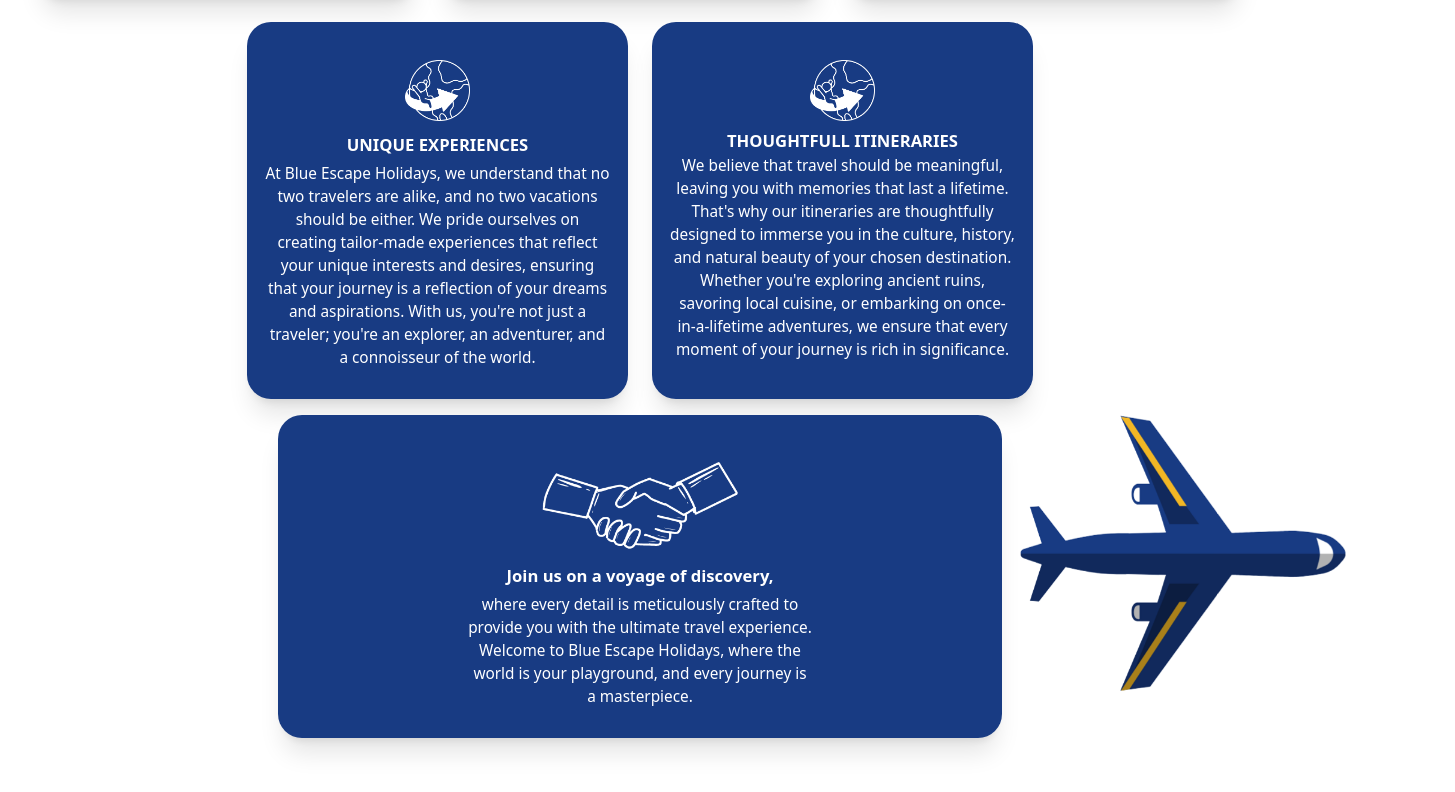
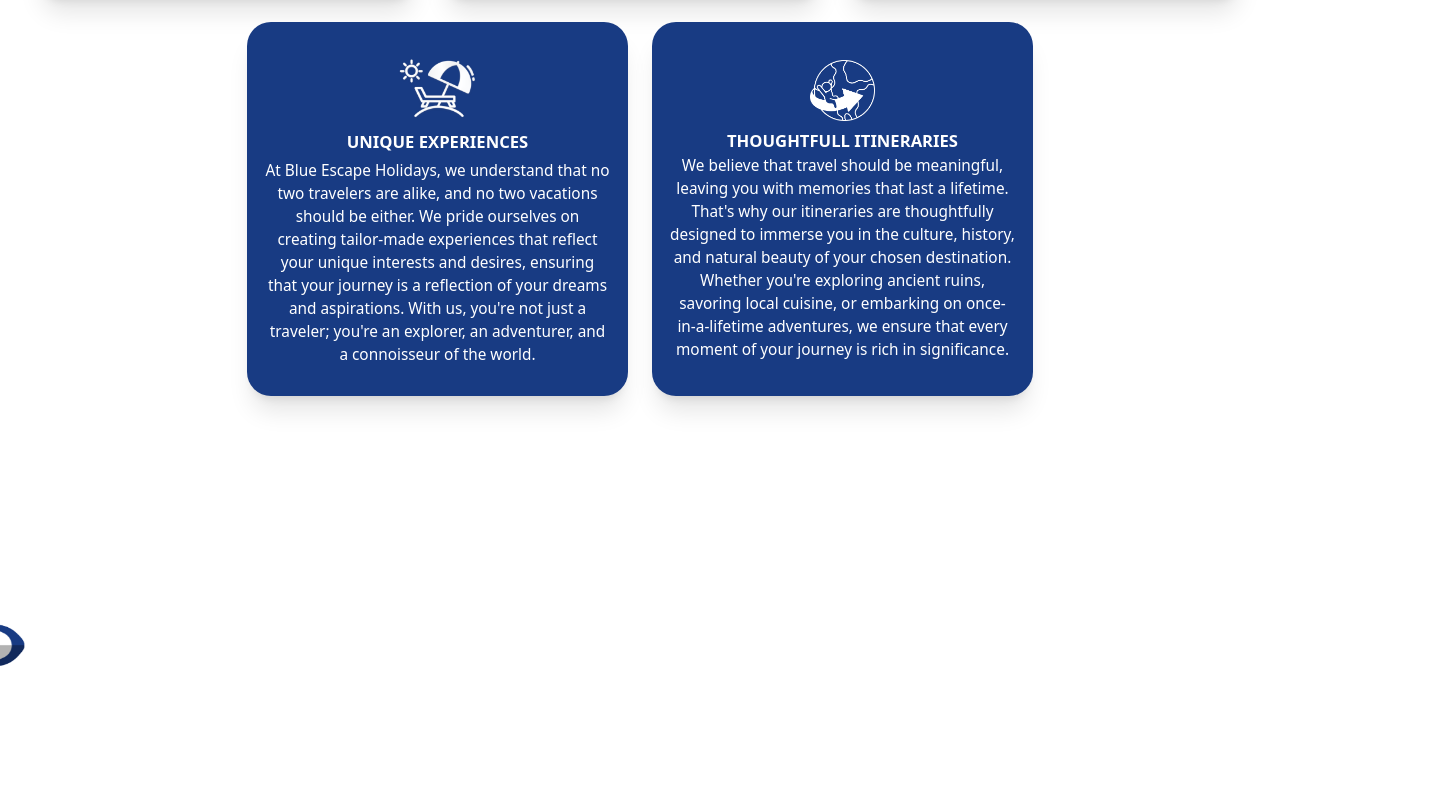
Before and after one commit to Krish1509/Blue-Escape, a React (Create React App) app: page / in a window 1280 px wide. Shown: the part 1238-2030 px from the top of the page, 1455 px wide, since content can reach past the window. Before the commit the page ends 1976 px from the top, so only its background shows below. Built offline with nearby package versions, Linux system fonts and the light colour scheme.

Commit message:
First commit

```diff
--- a/src/components/About.js
+++ b/src/components/About.js
@@ -98,7 +98,7 @@ function About() {
           <h1 className="font-semibold text-[3.5vw] min-[450px]:text-[3vw] md:text-[2.3vw] lg:text-[1.5vw] xl:text-[1.3vw] 2xl:text-[1.2vw]">
             HANDPICKED HOTELS
           </h1>
-          <p className="w-[300px] min-[450px]:w-[450px]  min-[650px]:w-[620px] md:w-[660px]     lg:w-[380px] xl:w-[345px] xl:mx-2 2xl:w-[490px] 2xl:mx-3">
+          <p className="w-[300px] min-[450px]:w-[450px]  min-[650px]:w-[620px] md:w-[660px] lg:w-[380px] xl:w-[345px] xl:mx-2 2xl:w-[490px] 2xl:mx-3">
             Our commitment to excellence is evident in every facet of our
             service. We handpick hotels that are more than just places to stay;
             they are havens of luxury, comfort, and character. Each property is
@@ -112,7 +112,7 @@ function About() {
           <h1 className="font-semibold text-[3.5vw] min-[450px]:text-[3vw] md:text-[2.3vw] lg:text-[1.5vw] xl:text-[1.3vw] 2xl:text-[1.2vw]">
             EXPERT GUIDES{" "}
           </h1>
-          <p className="w-[300px]min-[450px]:w-[450px]  min-[650px]:w-[620px] md:w-[660px]    show  lg:w-[380px]  xl:w-[345px] xl:mx-2 2xl:w-[490px] 2xl:mx-3">
+          <p className="w-[300px] min-[450px]:w-[450px]  min-[650px]:w-[620px] md:w-[660px]    show  lg:w-[380px]  xl:w-[345px] xl:mx-2 2xl:w-[490px] 2xl:mx-3">
             Our experienced guides are your local experts, passionate about
             sharing their knowledge and enthusiasm for the destinations we
             explore. They add depth and context to your journey, making each day
@@ -125,7 +125,7 @@ function About() {
           <h1 className="font-semibold text-[3.5vw] min-[450px]:text-[3vw] md:text-[2.3vw] lg:text-[1.5vw] xl:text-[1.3vw] 2xl:text-[1.2vw]">
             BEST TRANSPORTATION
           </h1>
-          <p className="w-[300px]min-[450px]:w-[450px]  min-[650px]:w-[620px] md:w-[660px]      lg:w-[380px] xl:w-[345px] xl:mx-2 2xl:w-[490px] 2xl:mx-3">
+          <p className="w-[300px] min-[450px]:w-[450px]  min-[650px]:w-[620px] md:w-[660px]      lg:w-[380px] xl:w-[345px] xl:mx-2 2xl:w-[490px] 2xl:mx-3">
             Efficiency and convenience are paramount when it comes to
             transportation. We take care of all the logistics, ensuring seamless
             transitions between destinations. Whether it's a private chauffeur,
@@ -136,11 +136,11 @@ function About() {
         </div>
 
         <div className="bg-[#183B83]  rounded-3xl text-white flex flex-col items-center text-center text-[3.2vw]   py-[30px] px-[10px] min-[450px]:text-[2.8vw] md:text-[1.8vw] lg:text-[1.3vw] xl:text-[1.2vw] 2xl:text-[1.1vw] gap-1 shadow-xl">
-          <img src={Itenaries} alt="" className="w-[18%] my-2" />
+          <img src={Flex} alt="" className="w-[95px] " />
           <h1 className="font-semibold text-[3.5vw] min-[450px]:text-[3vw] md:text-[2.3vw] lg:text-[1.5vw] xl:text-[1.3vw] 2xl:text-[1.2vw]">
             UNIQUE EXPERIENCES
           </h1>
-          <p className="w-[300px]min-[450px]:w-[450px]  min-[650px]:w-[620px] md:w-[660px]    min-[650px]:w-[620px]  lg:w-[380px] xl:w-[345px] xl:mx-2 2xl:w-[490px] 2xl:mx-3">
+          <p className="w-[300px] min-[450px]:w-[450px]  min-[650px]:w-[620px] md:w-[660px]    min-[650px]:w-[620px]  lg:w-[380px] xl:w-[345px] xl:mx-2 2xl:w-[490px] 2xl:mx-3">
             At Blue Escape Holidays, we understand that no two travelers are
             alike, and no two vacations should be either. We pride ourselves on
             creating tailor-made experiences that reflect your unique interests
@@ -156,7 +156,7 @@ function About() {
           <h1 className="font-semibold text-[3.5vw] min-[450px]:text-[3vw] md:text-[2.3vw] lg:text-[1.5vw] xl:text-[1.3vw] 2xl:text-[1.2vw]">
             THOUGHTFULL ITINERARIES
           </h1>
-          <p className="w-[300px]min-[450px]:w-[450px]  min-[650px]:w-[620px] md:w-[660px]     lg:w-[380px] xl:w-[345px] xl:mx-2 2xl:w-[490px] 2xl:mx-3">
+          <p className="w-[300px] min-[450px]:w-[450px]  min-[650px]:w-[620px] md:w-[660px]     lg:w-[380px] xl:w-[345px] xl:mx-2 2xl:w-[490px] 2xl:mx-3">
             We believe that travel should be meaningful, leaving you with
             memories that last a lifetime. That's why our itineraries are
             thoughtfully designed to immerse you in the culture, history, and
@@ -181,7 +181,7 @@ function About() {
             </div> */}
         </div>
 
-      <div className="my-[9%]  min-[850px]:hidden  lg:mt-[15%] xl:mt-[11%] 2xl:w-[55%] ">
+      <div className="my-[9%]  lg:hidden  lg:mt-[15%] xl:mt-[11%] 2xl:w-[55%] ">
             <div className="flex justify-center  ">
               <img
                 src={Traveller}
@@ -196,20 +196,36 @@ function About() {
             </div>
           </div>
 
-      <div className="page-3 flex justify-center f">
-        <div className="bg-[#183B83] down mx-5 flex-item2 z-10 rounded-3xl text-white flex items-center text-center flex-col  text-[4vw]   py-[30px] px-[10px] min-[450px]:text-[2.8vw] md:text-[1.8vw] lg:text-[1.3vw] xl:text-[1.2vw] 2xl:text-[1.1vw] gap-1 shadow-xl">
+      <div className="page-3 flex justify-center mb-10 min-[1024px]:hidden">
+        <div className="bg-[#183B83] down mx-5 flex-item2 z-0  rounded-3xl text-white flex items-center text-center flex-col  text-[4vw]   py-[30px] px-[10px] min-[450px]:text-[2.8vw] md:text-[1.8vw] lg:text-[1.3vw] xl:text-[1.2vw] 2xl:text-[1.1vw] gap-1 shadow-xl">
           <img src={Hand} alt="" className="w-[28%] my-2" />
           <h1 className="font-semibold text-[5.5vw] min-[450px]:text-[3vw] md:text-[2.3vw] lg:text-[1.5vw] xl:text-[1.3vw] 2xl:text-[1.2vw]">
             Join us on a voyage of discovery,
           </h1>
-          <p className="w-[300px] min-[450px]:w-[340px]  lg:w-[380px] xl:w-[345px] xl:mx-2 2xl:w-[490px] 2xl:mx-3">
+          <p className="w-[290px] min-[450px]:w-[340px]  lg:w-[380px] xl:w-[345px] xl:mx-2 2xl:w-[490px] 2xl:mx-3">
             where every detail is meticulously crafted to provide you with the
             ultimate travel experience. Welcome to Blue Escape Holidays, where
             the world is your playground, and every journey is a masterpiece.
           </p>
         </div>
-        <div className="absolute flex-item  flex justify-center z-0">
-          <img src={Plane} alt="" srcset="" className=" w-[60%]" />
+        <div className="absolute flex-item  flex justify-center z-0 my-1">
+          <img src={Plane} alt="" srcset="" className=" w-[80%] min-[450px]:w-[55%]" />
+        </div>
+       </div>
+      <div className="page-3 flex ml-[10%] mb-10 max-[1024px]:hidden my-[8%]">
+        <div className="bg-[#183B83] down  flex-item3 z-10  rounded-3xl text-white flex items-start text-start flex-col  text-[4vw]   py-[30px]  px-[10px] min-[450px]:text-[2.8vw] md:text-[1.8vw] lg:text-[1.3vw] xl:text-[1.4vw] 2xl:text-[1.1vw] gap-1 shadow-xl">
+            <img src={Hand} alt="" className="w-[28%] lg:mx-2  lg:w-[110px] my-2 " />
+          <h1 className="font-semibold text-[5.5vw] min-[450px]:text-[3vw] md:text-[2.3vw] lg:text-[2vw] xl:text-[2.2vw] 2xl:text-[1.2vw] xl:mx-2">
+            Join us on a voyage of discovery,
+          </h1>
+          <p className="w-[290px] min-[450px]:w-[340px]  lg:w-[380px] xl:w-[445px] xl:mx-2 2xl:w-[490px] 2xl:mx-3">
+            where every detail is meticulously crafted to provide you with the
+            ultimate travel experience. Welcome to Blue Escape Holidays, where
+            the world is your playground, and every journey is a masterpiece.
+          </p>
+        </div>
+        <div className="absolute flex-items  flex justify-center z-0 my-1 ">
+          <img src={Plane} alt="" srcset="" className=" w-[80%] min-[1100px]:w-[62%] min-[1400px]:w-[68%] 2xl:w-[55%] lg:w-[55%] min-[450px]:w-[55%]" />
         </div>
        </div>
     </div>
--- a/src/index.css
+++ b/src/index.css
@@ -244,15 +244,16 @@
 @keyframes moveRight {
   0% {
     transform: translateX(-100%); /* Move the items to the left of the container */
-    opacity: 0; /* Initially hide the items */
+    opacity: 1; /* Initially hide the items */
   }
   100% {
-    transform: translateX(100%); /* Move the items back to their original position */
-    opacity: 1; /* Make the items fully visible */
+    transform: translateX(0%); /* Move the items back to their original position */
+    opacity: 0; /* Make the items fully visible */
+
   }
 }
 .flex-item2 {
-  animation: op 5s forwards;
+  animation: op 8s forwards;
 }
 
 @keyframes op {
@@ -263,3 +264,28 @@
     opacity: 1; /* Make the items fully visible */
   }
 }
+.flex-items {
+  animation: moveRigh 5s forwards;
+}
+
+@keyframes moveRigh {
+  0% {
+    transform: translateX(-100%); /* Move the items to the left of the container */
+  }
+  100% {
+    transform: translateX(106%); /* Move the items back to their original position */
+
+  }
+}
+.flex-item3 {
+  animation: opa 8s forwards;
+}
+
+@keyframes opa {
+  0% {
+    opacity: 0; /* Initially hide the items */
+  }
+  100% {
+    opacity: 1; /* Make the items fully visible */
+  }
+}
```
